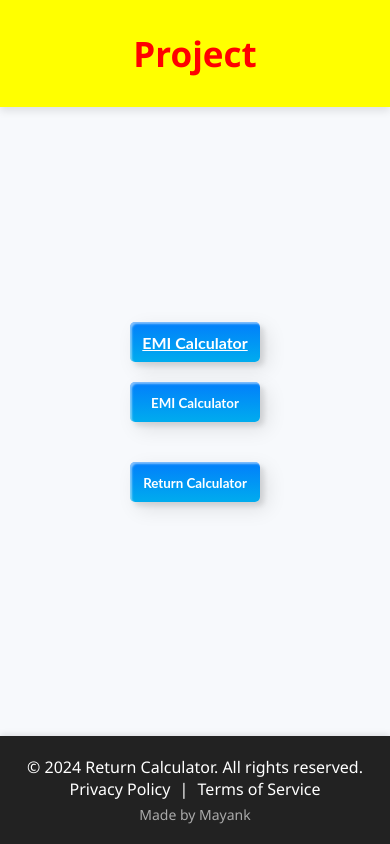
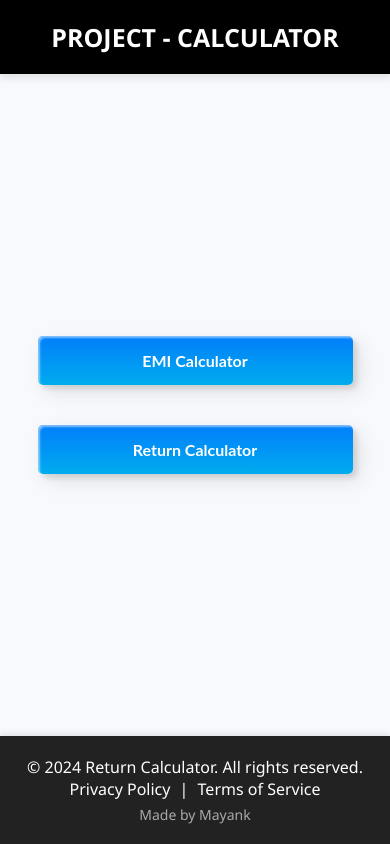
Before and after one commit to mayank2d-se/emicalc, a plain HTML site: page index.html in a window 390 px wide. Drawn offline with Linux system fonts and the light colour scheme.

Commit message:
Update index.html

```diff
--- a/index.html
+++ b/index.html
@@ -1,4 +1,3 @@
-
 <!DOCTYPE html>
 <html lang="en">
 <head>
@@ -16,11 +15,11 @@
             color: #444;
         }
         .navbar {
-            background-color: yellow;
-            padding: 30px 20px;
-            color: red;
+            background-color: #000;
+            padding: 45px;
+            color: #fff;
             text-align: center;
-            font-size: 35px;
+            font-size: 55px;
             font-weight: bold;
             box-shadow: 0 4px 8px rgba(0, 0, 0, 0.1);
         }
@@ -84,8 +83,6 @@
             margin: 20px;
         }
         .custom-btn {
-            width: 130px;
-            height: 40px;
             color: #fff;
             border-radius: 5px;
             padding: 10px 25px;
@@ -107,11 +104,12 @@
         .btn-3 {
             background: rgb(0,172,238);
             background: linear-gradient(0deg, rgba(0,172,238,1) 0%, rgba(2,126,251,1) 100%);
-            width: 130px;
-            height: 40px;
-            line-height: 42px;
-            padding: 0;
+            width: 60%;
+            height: auto;
+            line-height: normal;
+            padding: 15px;
             border: none;
+            font-size: 1.5em;
         }
         .btn-3 span {
             position: relative;
@@ -172,18 +170,39 @@
         .btn-3 span:hover:after {
             width: 100%;
         }
+
+        /* Responsive Design */
+        @media (max-width: 768px) {
+            .navbar {
+                font-size: 35px;
+                padding: 30px;
+            }
+            .btn-3 {
+                width: 80%;
+                font-size: 1.2em;
+            }
+        }
+
+        @media (max-width: 480px) {
+            .navbar {
+                font-size: 25px;
+                padding: 20px;
+            }
+            .btn-3 {
+                width: 90%;
+                font-size: 1em;
+            }
+        }
     </style>
 
 </head>
 <body>
 
 <div class="navbar">
-    Project
+    PROJECT - CALCULATOR
 </div>
 
 <div class="container">
-
-    <a href="https://www.w3docs.com/"  class="custom-btn btn-3" target="_blank" >EMI Calculator</a>
 
     <button class="custom-btn btn-3" onclick="location.href='emicalc.html'"><span>EMI Calculator</span></button>
     <button class="custom-btn btn-3" onclick="location.href='returncalc.html'"><span>Return Calculator</span></button>
```
